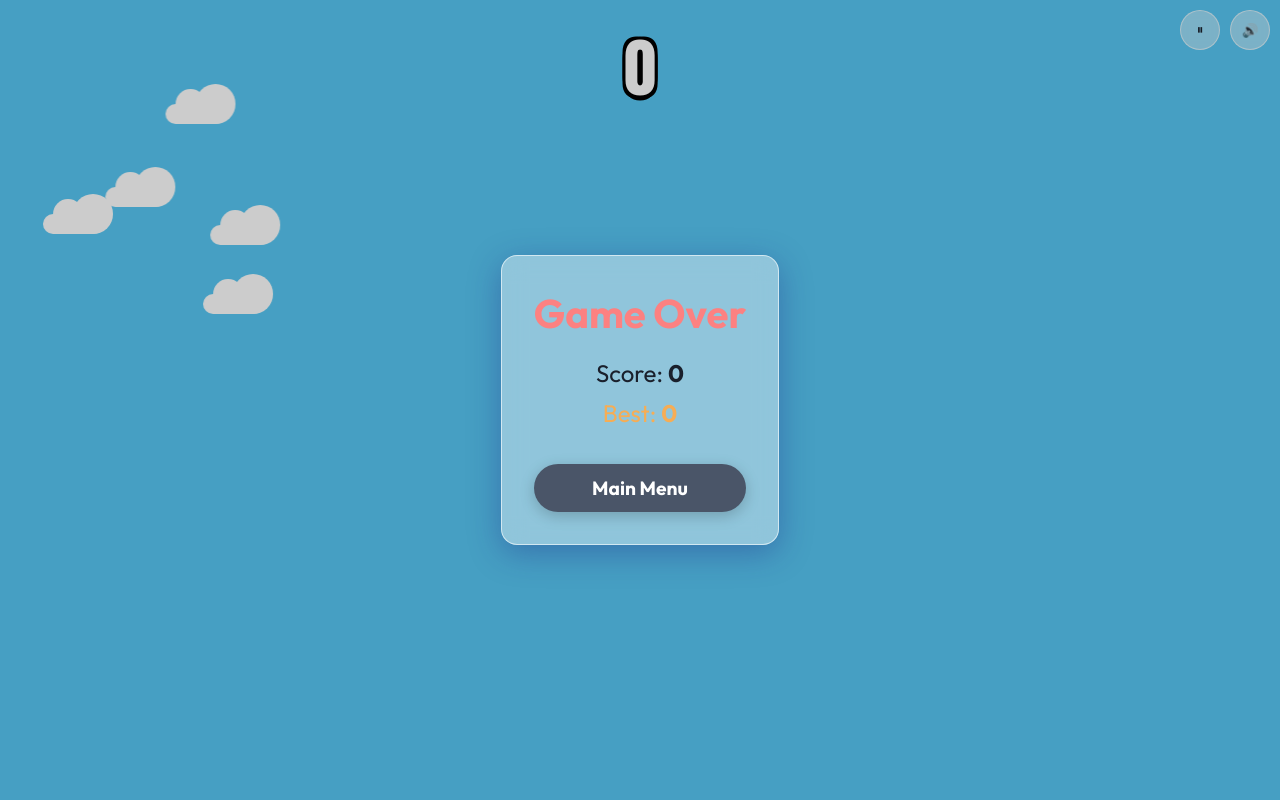
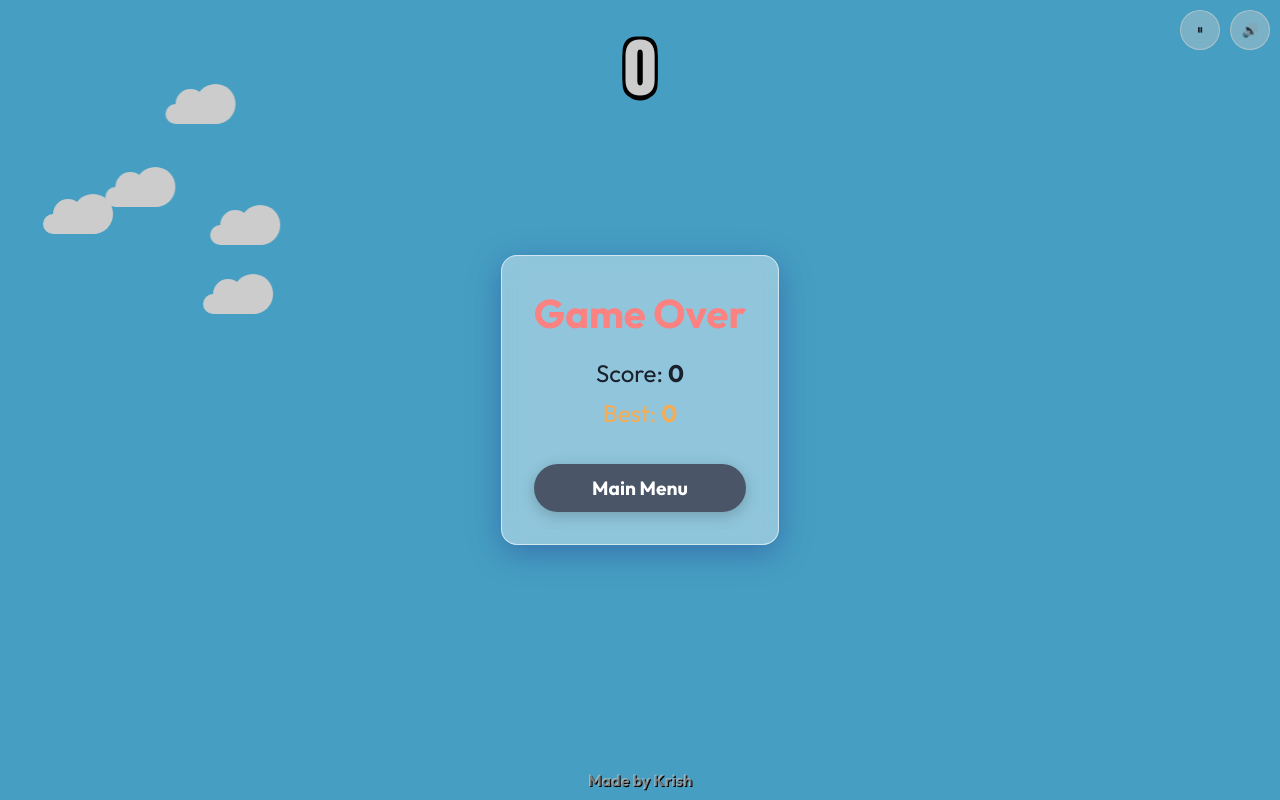
Before and after one commit to bangadekrish-wq/mikly-game, a React (Vite) app: page / in a window 1280 px wide. Both pictures are taken after a click on the button 640 px from the left and 693 px from the top of the page. Built offline with nearby package versions, Linux system fonts and the light colour scheme.

Commit message:
Add 'Made by Krish' watermark to game screen

```diff
--- a/src/components/Game.jsx
+++ b/src/components/Game.jsx
@@ -233,6 +233,21 @@ const Game = ({ onMenu, highScore, setHighScore, selectedBird, soundEnabled, set
 
       <ScoreBoard score={score} />
 
+      <div style={{
+        position: 'absolute',
+        bottom: '10px',
+        width: '100%',
+        textAlign: 'center',
+        color: 'rgba(255, 255, 255, 0.6)',
+        fontWeight: 'bold',
+        fontSize: '1rem',
+        textShadow: '1px 1px 0 #000',
+        pointerEvents: 'none',
+        zIndex: 10
+      }}>
+        Made by Krish
+      </div>
+
       {/* Bird */}
       {!isGameOver && (
         <div
```
